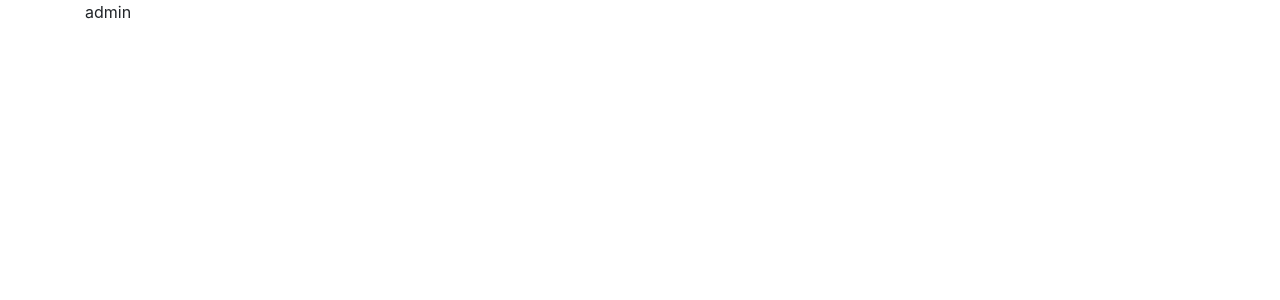
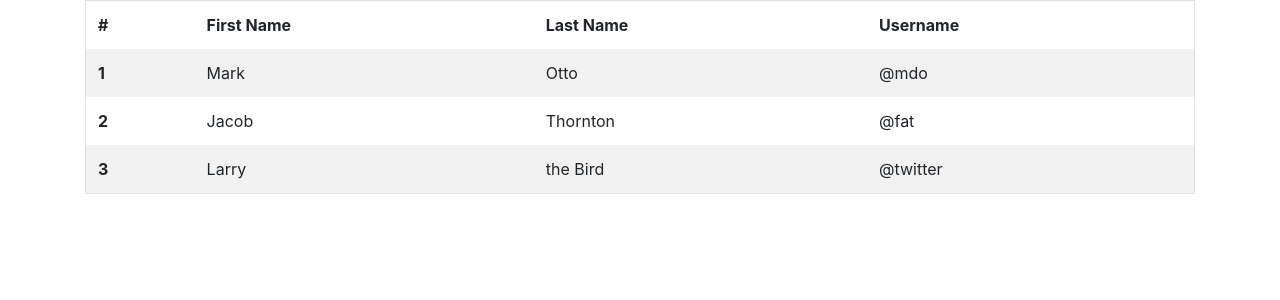
Before and after one commit to Mersock/react-golang-URL-shortener, a React (Create React App) app in the folder frontend/: page /adminPage in a window 1280 px wide. Shown: the top 300 px of the page. Built offline with nearby package versions, Linux system fonts and the light colour scheme.

Commit message:
init table

```diff
--- a/frontend/src/components/Admin/index.js
+++ b/frontend/src/components/Admin/index.js
@@ -1,10 +1,14 @@
 import React from 'react'
+import { Col, Row } from 'reactstrap'
+import Table from './table'
 
-const index = () => {
+const index = (props) => {
     return (
-        <div>
-            admin
-        </div>
+        <Row>
+            <Col>
+                <Table />
+            </Col>
+        </Row>
     )
 }
 
--- /dev/null
+++ b/frontend/src/components/Admin/table.js
@@ -0,0 +1,41 @@
+import React from 'react'
+import { Table } from 'reactstrap'
+
+const table = (props) => {
+    return (
+        <div>
+            <Table hover striped bordered borderless>
+                <thead>
+                    <tr>
+                        <th>#</th>
+                        <th>First Name</th>
+                        <th>Last Name</th>
+                        <th>Username</th>
+                    </tr>
+                </thead>
+                <tbody>
+                    <tr>
+                        <th scope="row">1</th>
+                        <td>Mark</td>
+                        <td>Otto</td>
+                        <td>@mdo</td>
+                    </tr>
+                    <tr>
+                        <th scope="row">2</th>
+                        <td>Jacob</td>
+                        <td>Thornton</td>
+                        <td>@fat</td>
+                    </tr>
+                    <tr>
+                        <th scope="row">3</th>
+                        <td>Larry</td>
+                        <td>the Bird</td>
+                        <td>@twitter</td>
+                    </tr>
+                </tbody>
+            </Table>
+        </div>
+    )
+}
+
+export default table
```
